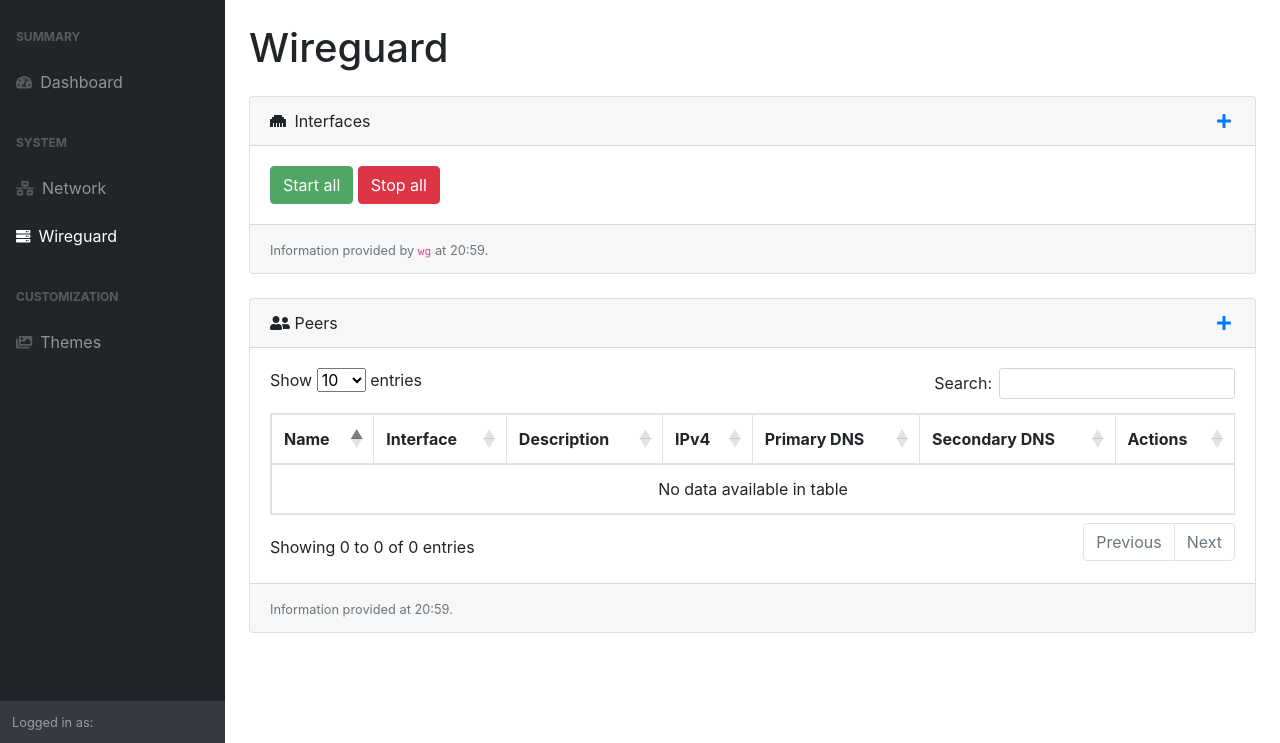
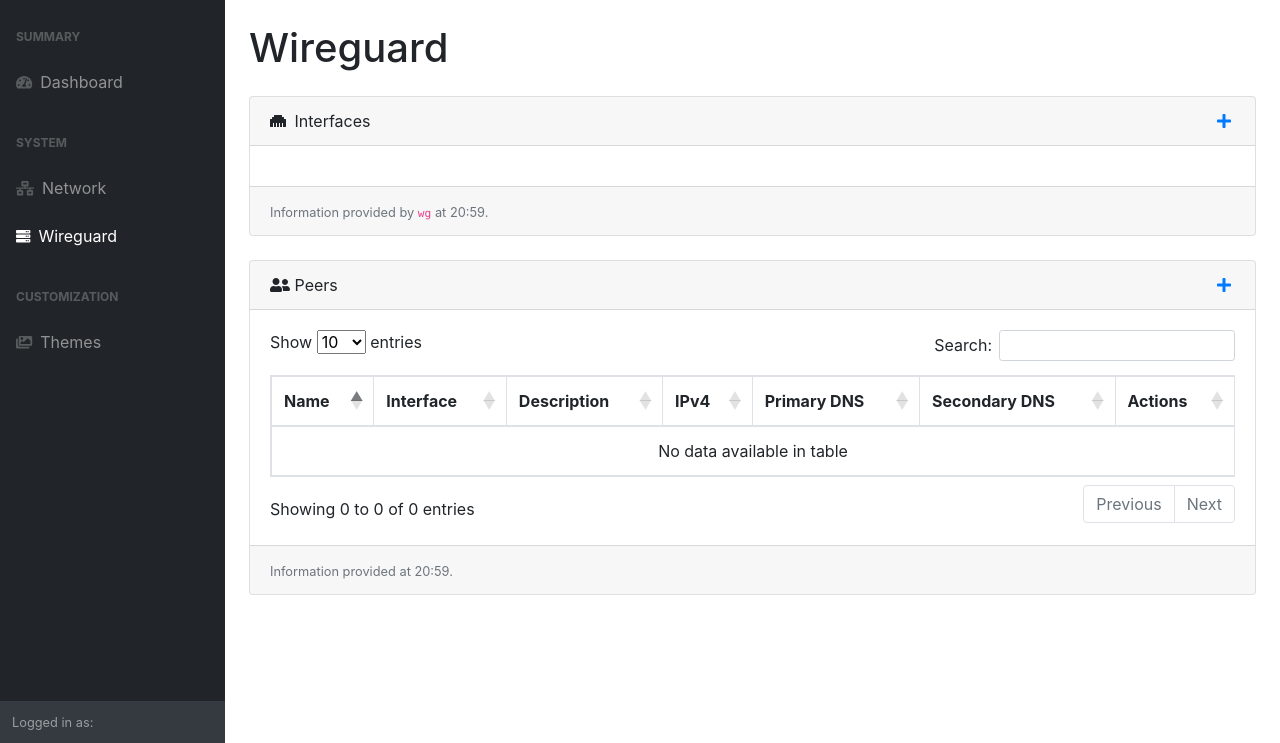
Before and after one commit to joseantmazonsb/linguard, a Flask app: page /wireguard in a window 1280 px wide. Shown: the part 56-799 px from the top of the page. Run offline with Flask 2, Linux system fonts and the light colour scheme; some libraries are stand-ins or nearby versions.

Commit message:
[LIN-22] Fixed bug with start/stop all buttons when there are no interfaces

```diff
--- a/web/templates/web/wireguard.html
+++ b/web/templates/web/wireguard.html
@@ -110,9 +110,11 @@
                             </div>
                         {% endfor %}
                     </div>
-                    <button id="startAllBtn" class="btn btn-success">Start all</button>
-                    <button id="stopAllBtn" class="btn btn-danger">Stop all</button>
-                    <i id="wgIfacesLoading" class="float-right mt-2 fas fa-circle-notch fa-spin" style="display: none"></i>
+                    {% if interfaces | length > 0  %}
+                        <button id="startAllBtn" class="btn btn-success">Start all</button>
+                        <button id="stopAllBtn" class="btn btn-danger">Stop all</button>
+                        <i id="wgIfacesLoading" class="float-right mt-2 fas fa-circle-notch fa-spin" style="display: none"></i>
+                    {% endif %}
                 </div>
                 <div class="card-footer">
                   <small class="text-muted">Information provided by <code>wg</code> at {{ last_update }}.</small>
```
